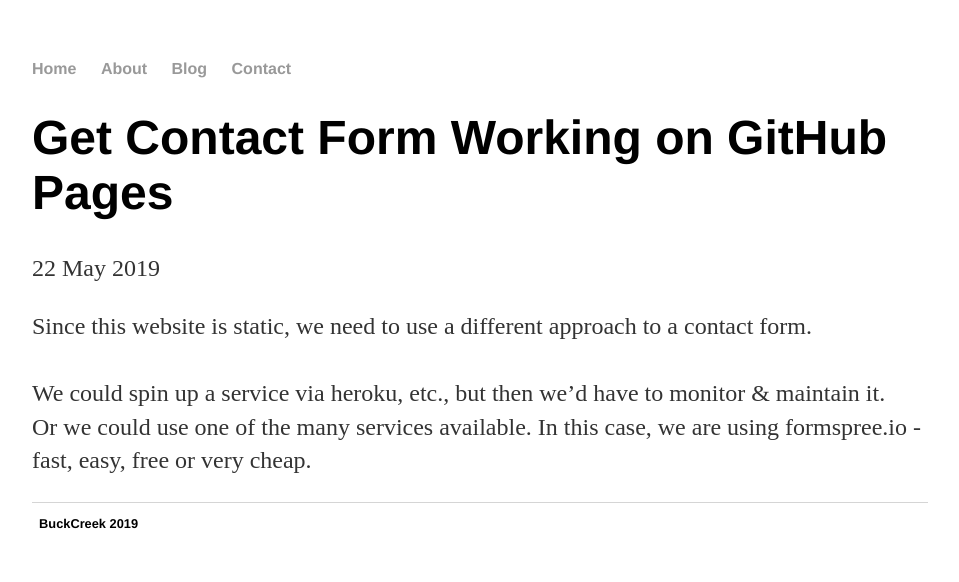
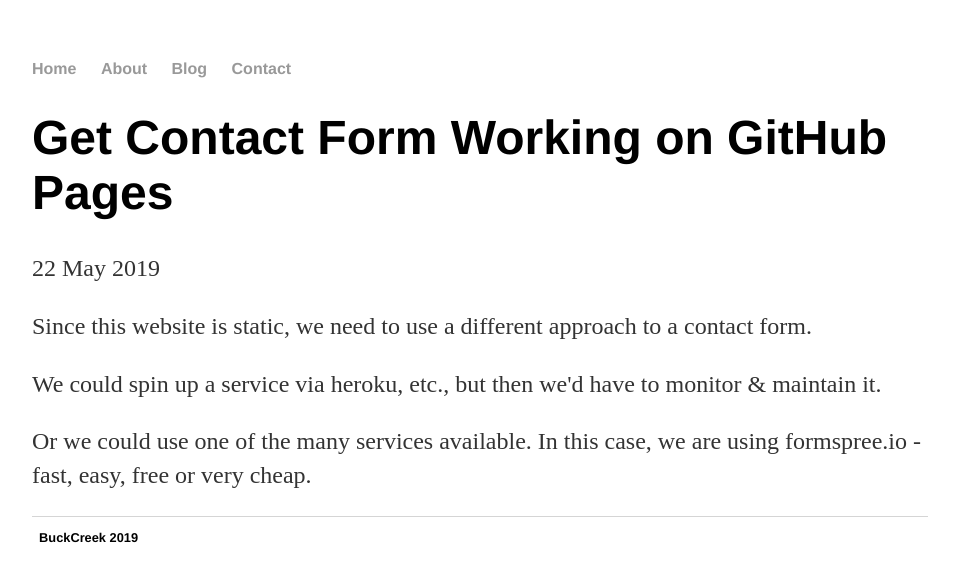
Before and after one commit to shanebp/shanebp.github.io, a Jekyll site: the page built from _posts/2019-05-22-github-pages-email.md, in a window 1280 px wide. Shown: the top 582 px of the page, without its empty margins (160-1119 px from the left). Built offline with Jekyll 4.4.1, drawn with Linux system fonts in a browser that asks for light colours.

Commit message:
Update 2019-05-22-github-pages-email.md

```diff
--- a/_posts/2019-05-22-github-pages-email.md
+++ b/_posts/2019-05-22-github-pages-email.md
@@ -4,8 +4,8 @@ title: "Get Contact Form Working on GitHub Pages"
 date: 2019-05-22
 ---
 
-Since this website is static, we need to use a different approach to a contact form.
-<br>
-We could spin up a service via heroku, etc., but then we'd have to monitor & maintain it.
-<br>
-Or we could use one of the many services available.  In this case, we are using formspree.io - fast, easy, free or very cheap.
+<p>Since this website is static, we need to use a different approach to a contact form.</p>
+
+<p>We could spin up a service via heroku, etc., but then we'd have to monitor & maintain it.</p>
+
+<p>Or we could use one of the many services available.  In this case, we are using formspree.io - fast, easy, free or very cheap.</p>
```
